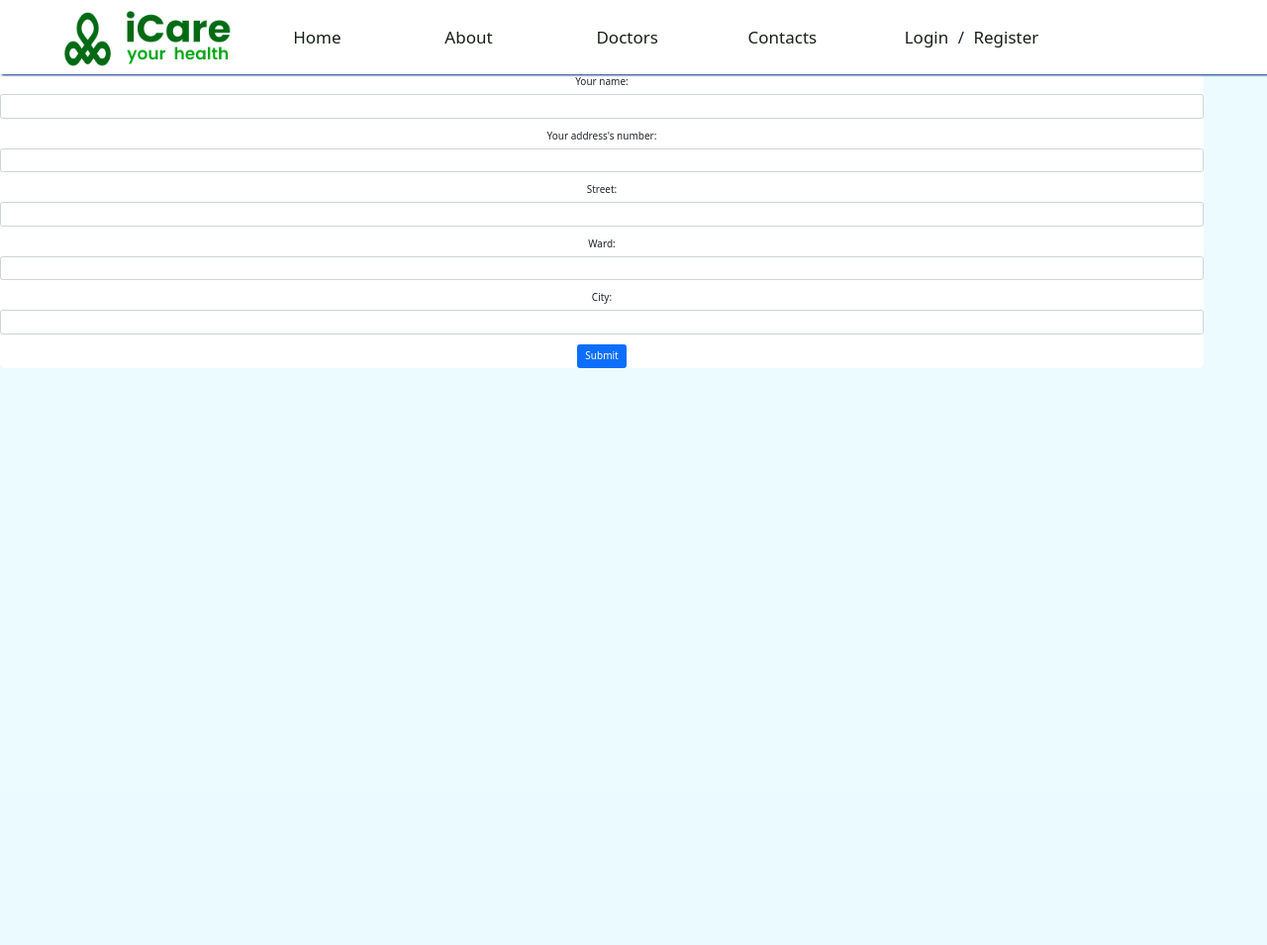
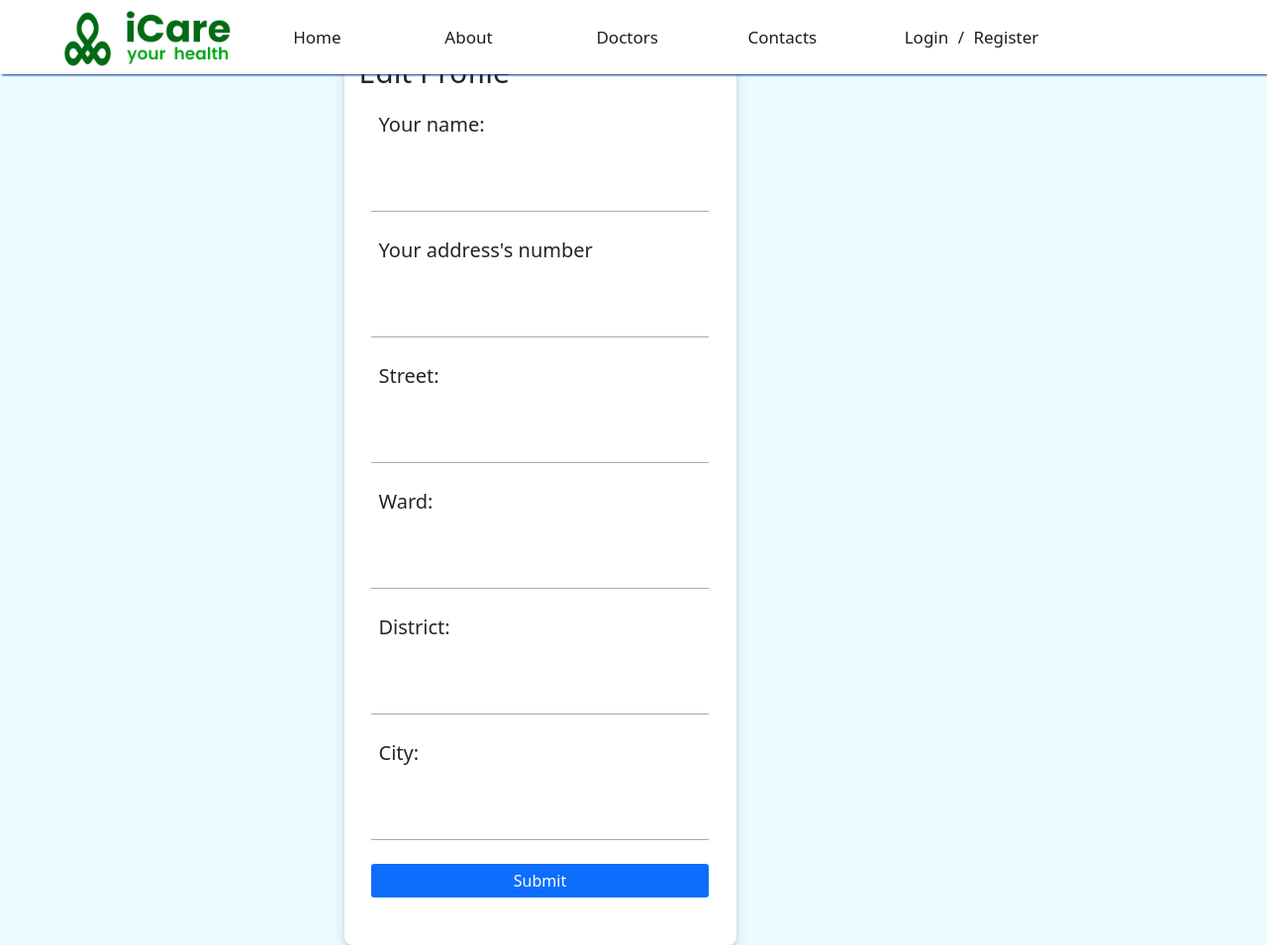
Before and after one commit to letienloc2001/iCare, a PHP site: page /edit-profile.php in a window 1280 px wide. Shown: the whole page at 99% size. Before the commit the page ends 800 px from the top, so only its background shows below. Run offline with PHP 8.4, Linux system fonts and the light colour scheme.

Commit message:
eidt profile form

```diff
--- a/assets/css/profile/edit-profile.css
+++ b/assets/css/profile/edit-profile.css
@@ -1,10 +1,3 @@
-.edit {
-   text-align: center;
+label {
+    font-size: 20px;
 }
-
-.edit-form {
-    background-color: white;
-    border-radius: 5px;
-    width: 95%;
-
-}
--- a/edit-profile.php
+++ b/edit-profile.php
@@ -19,15 +19,16 @@
 
     <link rel="stylesheet" href="https://cdnjs.cloudflare.com/ajax/libs/font-awesome/4.7.0/css/font-awesome.min.css">
     <link rel="stylesheet" href="https://cdnjs.cloudflare.com/ajax/libs/font-awesome/4.7.0/css/font-awesome.min.css">
-    <link rel="stylesheet" href="./assets/css/profile/user-info-card.css">
+    <!-- <link rel="stylesheet" href="./assets/css/profile/user-info-card.css">
     <link rel="stylesheet" href="./assets/css/profile/section.css">
     <link rel="stylesheet" href="./assets/css/profile/profile-page.css">
     <link rel="stylesheet" href="./assets/css/profile/request-appointment.css">
     <link rel="stylesheet" href="./assets/css/profile/today-appointment.css">
     <link rel="stylesheet" href="./assets/css/profile/summary.css">
     <link rel="stylesheet" href="./assets/css/profile/review.css">
-    <link rel="stylesheet" href="./assets/css/profile/patient-appointment.css">
+    <link rel="stylesheet" href="./assets/css/profile/patient-appointment.css"> -->
     <link rel="stylesheet" href="./assets/css/profile/edit-profile.css">
+    <link rel="stylesheet" href="./assets/css/login.css" />
 
 
 </head>
@@ -36,46 +37,48 @@
     <header>
         <?php require_once("./views/header.php") ?>
     </header>
+    <div class="main">
+        <div class="grid wide-m">
+            <div class="row container-fluid ">
+                <div class="col-lg-3 "></div>
+                <div class="col-sm-12 col-md-12 col-lg-6 login_form ">
+                    <div class="container-fluid">
+                        <div class="row">
+                            <h2 class="login_form__name">Edit Profile</h2>
+                        </div>
+                        <br>
+                        <form action="./index.php?page=home" method="post">
+                            <div class="row">
+                                <label for="email">Your name: </label><input type="text" name="name" id="email" class="form__input" value="">
+                            </div>
+                            <div class="row">
+                                <label for="email">Your address's number</label><input type="text" name="address-number" id="email" class="form__input" value="">
+                            </div>
+                            <div class="row">
+                                <label for="email">Street: </label><input type="text" name="street" id="email" class="form__input" value="">
+                            </div>
+                            <div class="row">
+                                <label for="email">Ward: </label><input type="text" name="ward" id="email" class="form__input" value="">
+                            </div>
+                            <div class="row">
+                                <label for="email">District: </label><input type="text" name="district" id="email" class="form__input" value="">
+                            </div>
+                            <div class="row">
+                                <label for="email">City: </label><input type="text" name="city" id="email" class="form__input" value="">
+                            </div>
 
-    <div class="edit">
-        <!-- <form action="">
-            <h3>Edit your profile</h3>
-            <label for="name">Your name: </label>
-            <input type="text" id="name" value="">
-            <label for="address-number">Your address's number: </label>
-            <input type="text" id="address-number" value="">
-            <label for="street">Street: </label>
-            <input type="text" id="street" value="">
-            <label for="ward">Ward: </label>
-            <input type=" text" id="ward" value="">
-            <label for="city">City: </label>
-            <input type="text" id="city" value="">
-            <button>Submit</button>
-
-        </form> -->
-        <form class="edit-form">
-            <div class=" mb-3">
-                <label for="exampleInputEmail1" class="form-label">Your name: </label>
-                <input type="email" class="form-control" id="exampleInputEmail1">
+                            <div class="row">
+                                <button class="btn btn-primary login-btn" onclick="checkLogin();">
+                                    Submit
+                                </button>
+                            </div>
+                        </form>
+                    </div>
+                </div>
             </div>
-            <div class="mb-3">
-                <label for="exampleInputEmail1" class="form-label">Your address's number: </label>
-                <input type="email" class="form-control" id="exampleInputEmail1">
-            </div>
-            <div class="mb-3">
-                <label for="exampleInputEmail1" class="form-label">Street: </label>
-                <input type="email" class="form-control" id="exampleInputEmail1">
-            </div>
-            <div class="mb-3">
-                <label for="exampleInputEmail1" class="form-label">Ward: </label>
-                <input type="email" class="form-control" id="exampleInputEmail1">
-            </div>
-            <div class="mb-3">
-                <label for="exampleInputEmail1" class="form-label">City: </label>
-                <input type="email" class="form-control" id="exampleInputEmail1">
-            </div>
-            <button type="submit" class="btn btn-primary">Submit</button>
-        </form>
+        </div>
+    </div>
+    </div>
     </div>
 </body>
 
--- a/services/connection.php
+++ b/services/connection.php
@@ -2,7 +2,7 @@
 <?php
 $host = "localhost";
 $user = "root";
-$password = "";
+$password = "root";
 $database = "iCare";
 $conn = mysqli_connect($host, $user, $password, $database);
 //if (!$conn) {
--- a/views/profile-components/section-bar-patient.php
+++ b/views/profile-components/section-bar-patient.php
@@ -1,6 +1,6 @@
 <div class="section-bar">
     <button class="active section">
-        <a href="doctor-profile-overview.php">Overview</a>
+        <a href="doctor-profile-overview.php">Appointment</a>
     </button>
     <div class="today-date-time">
         <div>
--- a/views/profile-components/user-info-card.php
+++ b/views/profile-components/user-info-card.php
@@ -31,7 +31,7 @@
     </div>
     <div>
         <div class="user-name"><?php echo $doc_name ?></div>
-        <button class="edit-button"><a href="#" class="edit-profile">Edit Profile <svg xmlns="http://www.w3.org/2000/svg" width="16" height="16" fill="currentColor" class="bi bi-pen" viewBox="0 0 16 16">
+        <button class="edit-button"><a href="edit-profile.php" class="edit-profile">Edit Profile <svg xmlns="http://www.w3.org/2000/svg" width="16" height="16" fill="currentColor" class="bi bi-pen" viewBox="0 0 16 16">
                     <path d="m13.498.795.149-.149a1.207 1.207 0 1 1 1.707 1.708l-.149.148a1.5 1.5 0 0 1-.059 2.059L4.854 14.854a.5.5 0 0 1-.233.131l-4 1a.5.5 0 0 1-.606-.606l1-4a.5.5 0 0 1 .131-.232l9.642-9.642a.5.5 0 0 0-.642.056L6.854 4.854a.5.5 0 1 1-.708-.708L9.44.854A1.5 1.5 0 0 1 11.5.796a1.5 1.5 0 0 1 1.998-.001zm-.644.766a.5.5 0 0 0-.707 0L1.95 11.756l-.764 3.057 3.057-.764L14.44 3.854a.5.5 0 0 0 0-.708l-1.585-1.585z" />
                 </svg></a></button>
         <div class='user-info'>Major: <span class='info'>
```
